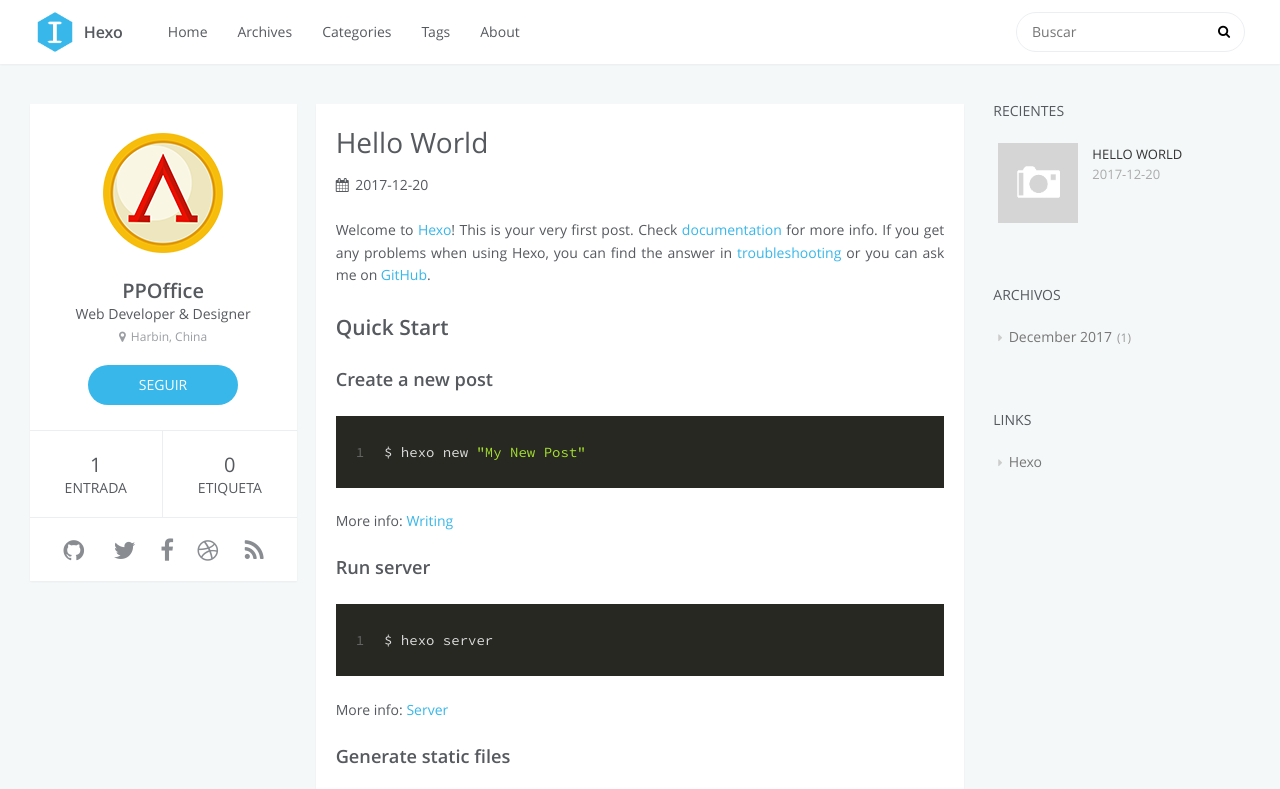
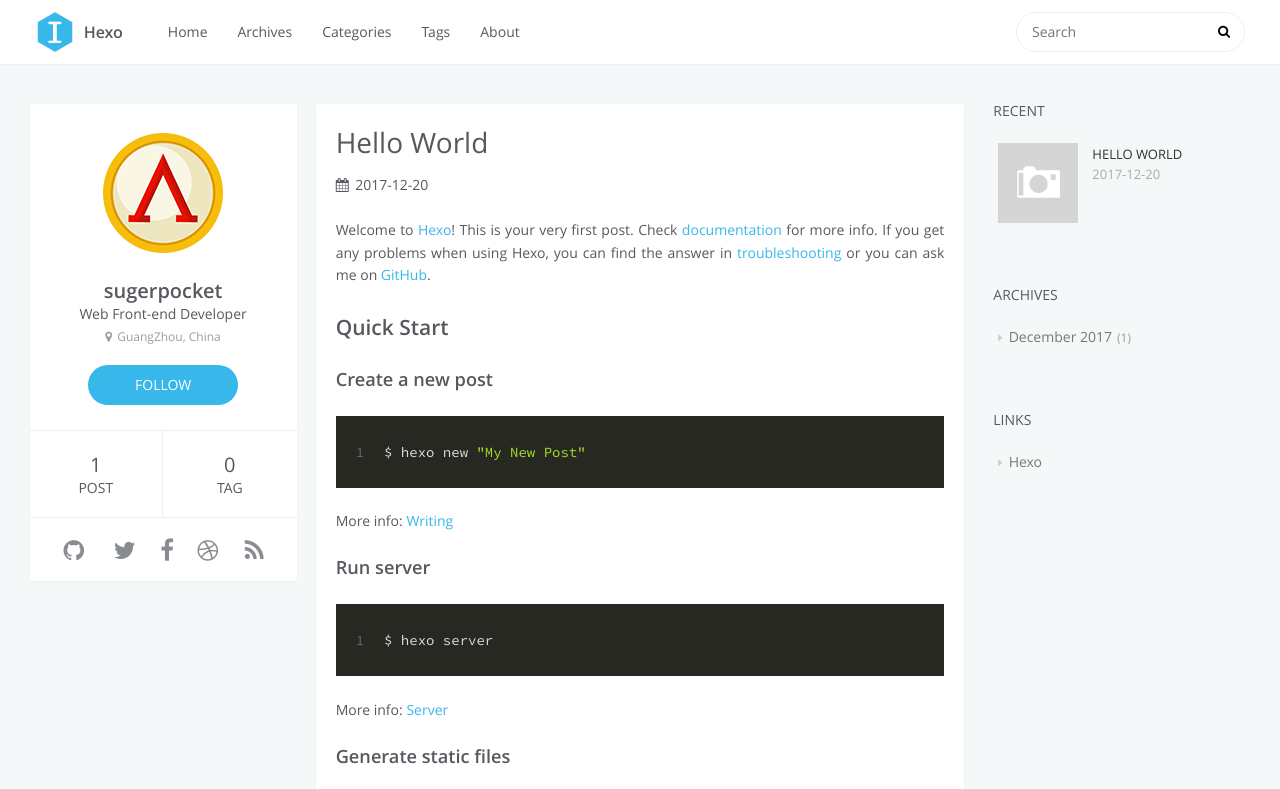
Before and after one commit to sugerPocket/my-full-stack-web, a plain HTML site: page 2017/12/20/hello-world/index.html in a window 1280 px wide. Shown: the top 789 px of the page. Drawn offline with Linux system fonts and the light colour scheme.

Commit message:
Site updated: 2017-12-21 00:39:32

```diff
--- a/2017/12/20/hello-world/index.html
+++ b/2017/12/20/hello-world/index.html
@@ -80,7 +80,7 @@
             <div id="search-form-wrap">
 
     <form class="search-form">
-        <input type="text" class="ins-search-input search-form-input" placeholder="Buscar" />
+        <input type="text" class="ins-search-input search-form-input" placeholder="Search" />
         <button type="submit" class="search-form-submit"></button>
     </form>
     <div class="ins-search">
@@ -99,10 +99,10 @@
 (function (window) {
     var INSIGHT_CONFIG = {
         TRANSLATION: {
-            POSTS: 'Entradas',
+            POSTS: 'Posts',
             PAGES: 'Pages',
-            CATEGORIES: 'Categorias',
-            TAGS: 'Etiquetas',
+            CATEGORIES: 'Categories',
+            TAGS: 'Tags',
             UNTITLED: '(Untitled)',
         },
         ROOT_URL: '/',
@@ -133,7 +133,7 @@
                 <td>
 
     <div class="search-form">
-        <input type="text" class="ins-search-input search-form-input" placeholder="Buscar" />
+        <input type="text" class="ins-search-input search-form-input" placeholder="Search" />
     </div>
 
                 </td>
@@ -150,19 +150,19 @@
     <div class="inner profile-inner">
         <div class="base-info profile-block">
             <img id="avatar" src="/css/images/avatar.png" />
-            <h2 id="name">PPOffice</h2>
-            <h3 id="title">Web Developer &amp; Designer</h3>
-            <span id="location"><i class="fa fa-map-marker"></i>Harbin, China</span>
-            <a id="follow" target="_blank" href="https://github.com/ppoffice/">SEGUIR</a>
+            <h2 id="name">sugerpocket</h2>
+            <h3 id="title">Web Front-end Developer</h3>
+            <span id="location"><i class="fa fa-map-marker"></i>GuangZhou, China</span>
+            <a id="follow" target="_blank" href="https://github.com/sugerpocket/">FOLLOW</a>
         </div>
         <div class="article-info profile-block">
             <div class="article-info-block">
                 1
-                <span>Entrada</span>
+                <span>post</span>
             </div>
             <div class="article-info-block">
                 0
-                <span>Etiqueta</span>
+                <span>tag</span>
             </div>
         </div>
 
@@ -172,7 +172,7 @@
 
 
                     <td>
-                        <a href="http://github.com/ppoffice/hexo-theme-icarus" target="_blank" title="github" class=tooltip>
+                        <a href="http://github.com/sugerpocket/hexo-theme-icarus" target="_blank" title="github" class=tooltip>
                             <i class="fa fa-github"></i>
                         </a>
                     </td>
@@ -261,7 +261,7 @@
 
 </div>
 
-    <a data-url="http://yoursite.com/2017/12/20/hello-world/" data-id="cjbf9htlc0000mscqfu27paxi" class="article-share-link"><i class="fa fa-share"></i>Compartir</a>
+    <a data-url="http://yoursite.com/2017/12/20/hello-world/" data-id="cjbfa9qqj0000ufcq8o8pgt0k" class="article-share-link"><i class="fa fa-share"></i>Share</a>
 <script>
     (function ($) {
         // Prevent duplicate binding
@@ -349,7 +349,7 @@
 
 
     <div class="widget-wrap">
-        <h3 class="widget-title">Recientes</h3>
+        <h3 class="widget-title">recent</h3>
         <div class="widget">
             <ul id="recent-post" class="">
 
@@ -381,7 +381,7 @@
 
 
     <div class="widget-wrap">
-        <h3 class="widget-title">Archivos</h3>
+        <h3 class="widget-title">archives</h3>
         <div class="widget">
             <ul class="archive-list"><li class="archive-list-item"><a class="archive-list-link" href="/archives/2017/12/">December 2017</a><span class="archive-list-count">1</span></li></ul>
         </div>
@@ -394,7 +394,7 @@
 
 
     <div class="widget-wrap widget-list">
-        <h3 class="widget-title">Links</h3>
+        <h3 class="widget-title">links</h3>
         <div class="widget">
             <ul>
 
```
Also changed, not shown: archives/2017/12/index.html (+16 -16 lines), archives/2017/index.html (+16 -16 lines), archives/index.html (+16 -16 lines), index.html (+16 -16 lines).
